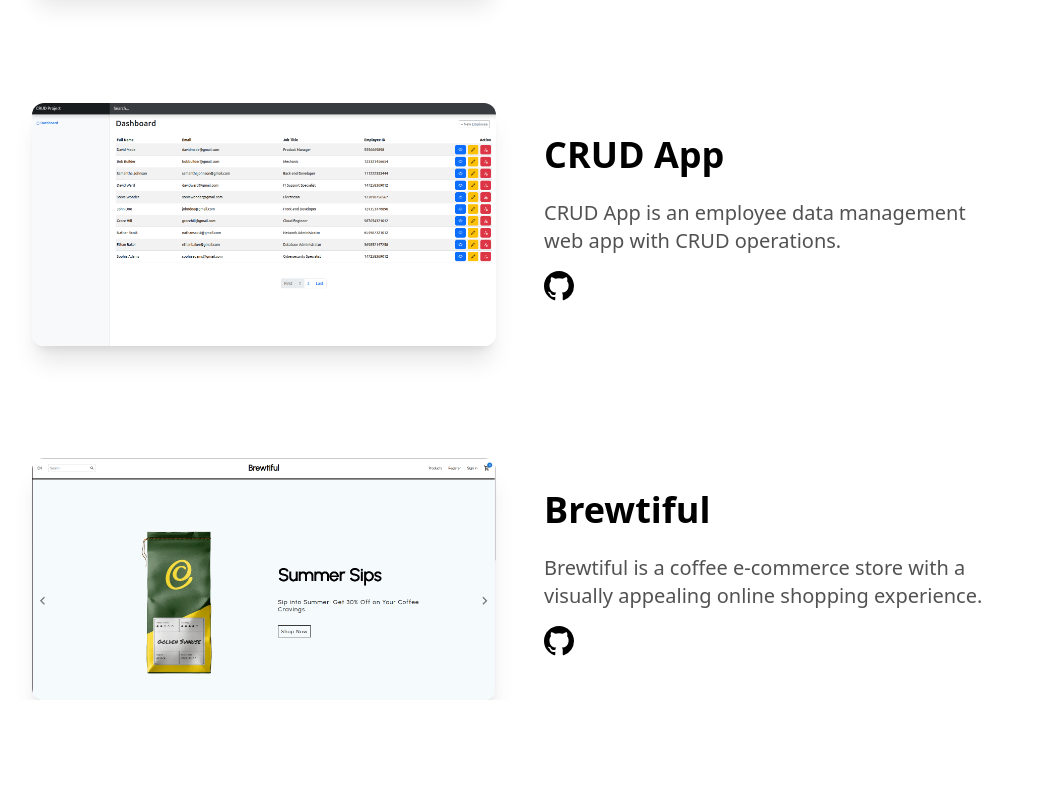
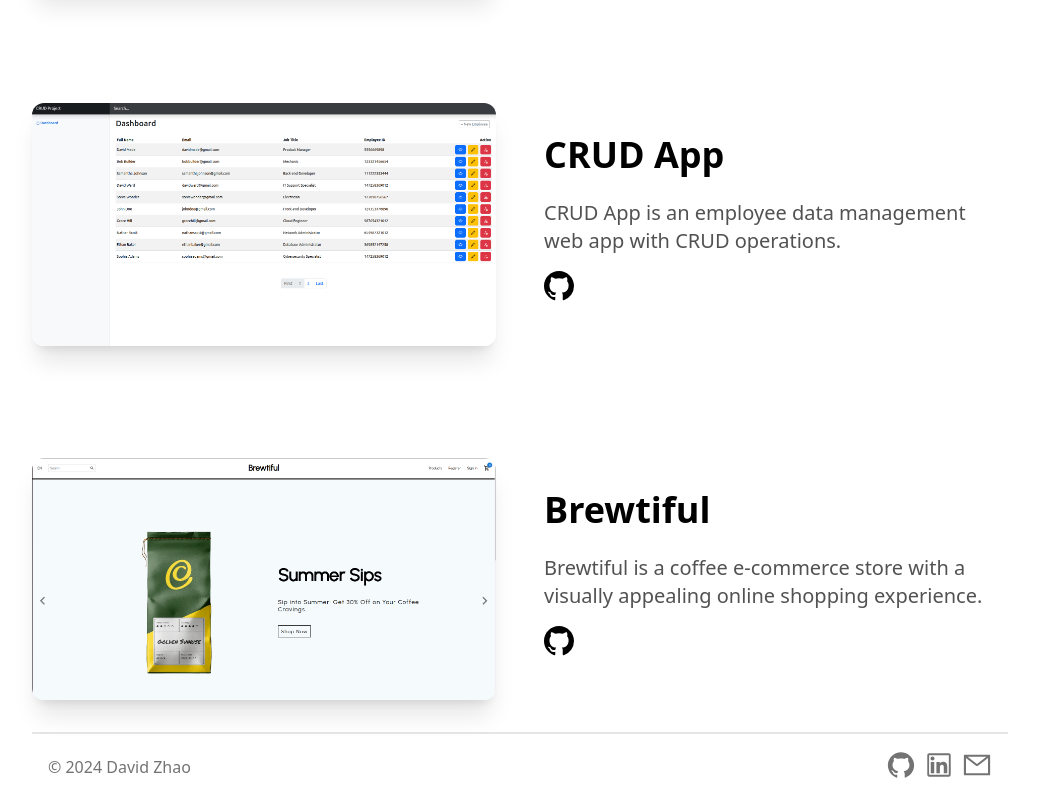
Before and after one commit to Zavista/portfolio, a Next.js app: page / in a window 1280 px wide. Shown: the part 2041-2841 px from the top of the page, without its empty margins (120-1159 px from the left). Before the commit the page ends 2741 px from the top, so only its background shows below. Built offline with nearby package versions, Linux system fonts and the light colour scheme.

Commit message:
Imported Footer

```diff
--- a/pages/index.tsx
+++ b/pages/index.tsx
@@ -3,6 +3,7 @@ import HomeSection from "../components/HomeSection";
 import { ThemeProvider } from "next-themes";
 import AboutSection from "@/components/AboutSection";
 import ProjectsSection from "@/components/ProjectsSection";
+import Footer from '../components/Footer'
 
 export default function Home() {
   return (
@@ -13,7 +14,7 @@ export default function Home() {
         <AboutSection></AboutSection>
         <ProjectsSection></ProjectsSection>
       </main>
-
+      <Footer></Footer>
     </ThemeProvider>
 
   );
```
